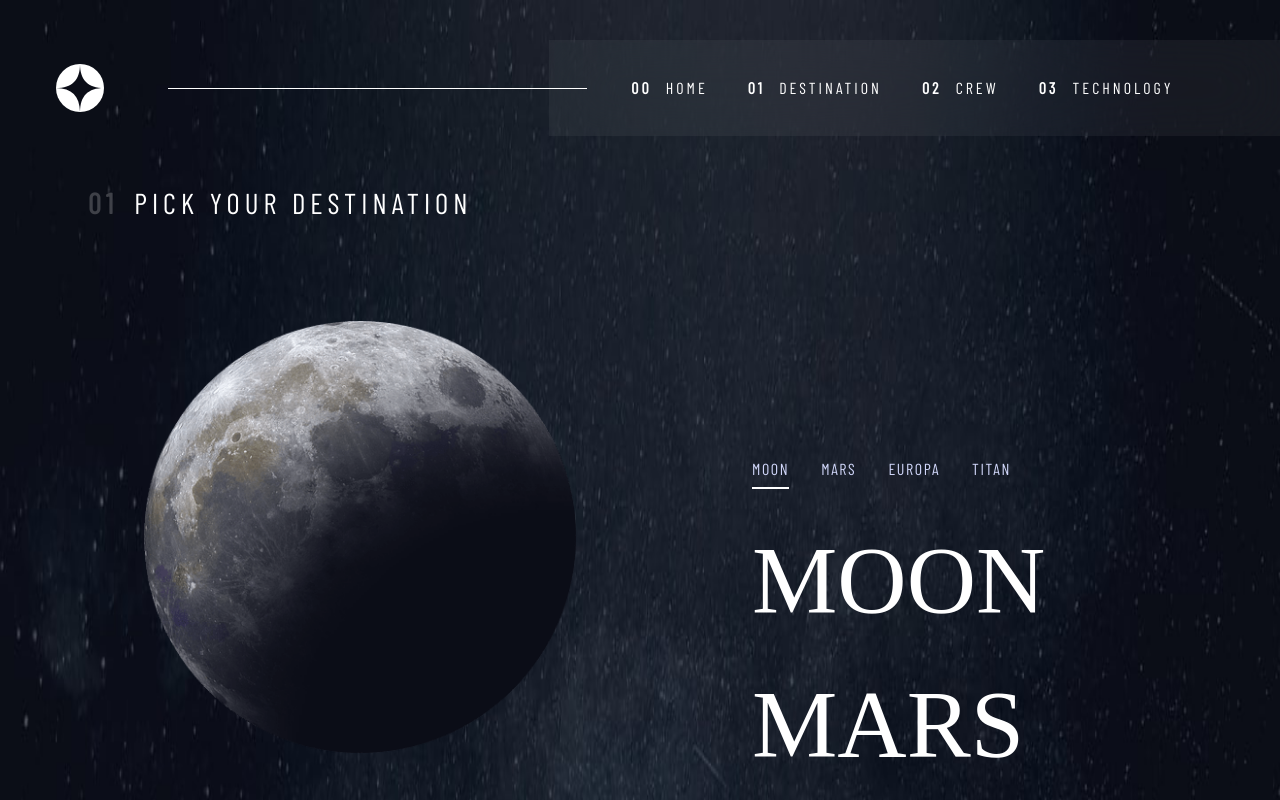
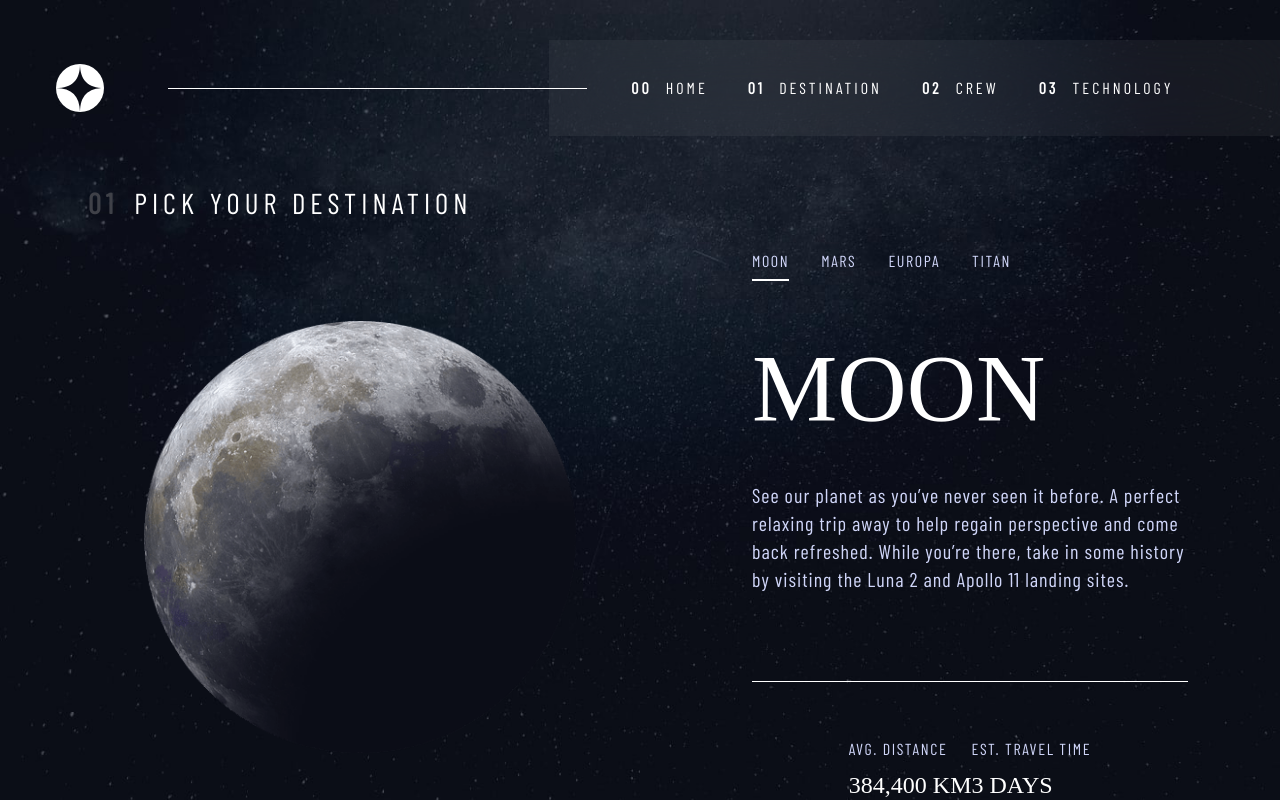
Before and after one commit to Hikmahx/space-tourism, a React (Create React App) app: page /destination in a window 1280 px wide. Shown: the top 800 px of the page. Built offline with nearby package versions, Linux system fonts and the light colour scheme; a web font is replaced by a local one.

Commit message:
style for align items for grid

```diff
--- a/public/css/_destination.scss
+++ b/public/css/_destination.scss
@@ -60,7 +60,59 @@
 }
 
 .tab-body{
+  display: grid;
+  grid-template-columns: 1fr;
+  grid-template-areas:"hd" "p" "lin" "info" ;
+
   .line{
+    grid-area: lin;
     height:0.1px;
   }
+
+  h2, p, .tab-info{
+    grid-column: 1;
+    opacity: 0;
+    transform: translateX(200%);
+
+    @media(max-width:640px){
+      flex-direction: column;
+    }
+    &.active{
+      opacity: 1;
+      transform: translateX(0%);
+    }
+  }
+
+  h2{
+    grid-area: hd;
+    transition:opacity 0.4s, transform 0.6s 0.1s cubic-bezier(0.54, 0.24, 0.62, 0.8);
+  }
+
+  p{
+    grid-area: p;
+    transition:opacity 0.4s, transform 0.6s 0.3s  cubic-bezier(0.54, 0.24, 0.62, 0.8);
+  }
+
+  .tab-info{
+    grid-area: info;
+    transition:opacity 0.4s, transform 0.6s 0.5s cubic-bezier(0.54, 0.24, 0.62, 0.8);
+  }
 }
+
+.img-wrapper{
+  display: grid;
+  grid-area: "img";
+
+  img{
+    grid-area: img;
+    opacity: 0;
+    transform: translateX(-200%);
+    transition:opacity 0.4s, transform 0.6s cubic-bezier(0.54, 0.24, 0.62, 0.8);
+
+    &.active{
+      opacity: 1;
+      transform: translateX(0%);
+      transition:opacity 0.4s, transform 0.6s cubic-bezier(0.54, 0.24, 0.62, 0.8);
+    }
+  }
+}
--- a/public/css/style.css
+++ b/public/css/style.css
@@ -232,7 +232,98 @@
   width: 100%;
 }
 
+.tab-body {
+  display: -ms-grid;
+  display: grid;
+  -ms-grid-columns: 1fr;
+      grid-template-columns: 1fr;
+      grid-template-areas: "hd" "p" "lin" "info";
+}
+
 .tab-body .line {
+  -ms-grid-row: 3;
+  -ms-grid-column: 1;
+  grid-area: lin;
   height: 0.1px;
 }
+
+.tab-body h2, .tab-body p, .tab-body .tab-info {
+  -ms-grid-column: 1;
+  grid-column: 1;
+  opacity: 0;
+  -webkit-transform: translateX(200%);
+          transform: translateX(200%);
+}
+
+@media (max-width: 640px) {
+  .tab-body h2, .tab-body p, .tab-body .tab-info {
+    -webkit-box-orient: vertical;
+    -webkit-box-direction: normal;
+        -ms-flex-direction: column;
+            flex-direction: column;
+  }
+}
+
+.tab-body h2.active, .tab-body p.active, .tab-body .tab-info.active {
+  opacity: 1;
+  -webkit-transform: translateX(0%);
+          transform: translateX(0%);
+}
+
+.tab-body h2 {
+  -ms-grid-row: 1;
+  -ms-grid-column: 1;
+  grid-area: hd;
+  -webkit-transition: opacity 0.4s, -webkit-transform 0.6s 0.1s cubic-bezier(0.54, 0.24, 0.62, 0.8);
+  transition: opacity 0.4s, -webkit-transform 0.6s 0.1s cubic-bezier(0.54, 0.24, 0.62, 0.8);
+  transition: opacity 0.4s, transform 0.6s 0.1s cubic-bezier(0.54, 0.24, 0.62, 0.8);
+  transition: opacity 0.4s, transform 0.6s 0.1s cubic-bezier(0.54, 0.24, 0.62, 0.8), -webkit-transform 0.6s 0.1s cubic-bezier(0.54, 0.24, 0.62, 0.8);
+}
+
+.tab-body p {
+  -ms-grid-row: 2;
+  -ms-grid-column: 1;
+  grid-area: p;
+  -webkit-transition: opacity 0.4s, -webkit-transform 0.6s 0.3s cubic-bezier(0.54, 0.24, 0.62, 0.8);
+  transition: opacity 0.4s, -webkit-transform 0.6s 0.3s cubic-bezier(0.54, 0.24, 0.62, 0.8);
+  transition: opacity 0.4s, transform 0.6s 0.3s cubic-bezier(0.54, 0.24, 0.62, 0.8);
+  transition: opacity 0.4s, transform 0.6s 0.3s cubic-bezier(0.54, 0.24, 0.62, 0.8), -webkit-transform 0.6s 0.3s cubic-bezier(0.54, 0.24, 0.62, 0.8);
+}
+
+.tab-body .tab-info {
+  -ms-grid-row: 4;
+  -ms-grid-column: 1;
+  grid-area: info;
+  -webkit-transition: opacity 0.4s, -webkit-transform 0.6s 0.5s cubic-bezier(0.54, 0.24, 0.62, 0.8);
+  transition: opacity 0.4s, -webkit-transform 0.6s 0.5s cubic-bezier(0.54, 0.24, 0.62, 0.8);
+  transition: opacity 0.4s, transform 0.6s 0.5s cubic-bezier(0.54, 0.24, 0.62, 0.8);
+  transition: opacity 0.4s, transform 0.6s 0.5s cubic-bezier(0.54, 0.24, 0.62, 0.8), -webkit-transform 0.6s 0.5s cubic-bezier(0.54, 0.24, 0.62, 0.8);
+}
+
+.img-wrapper {
+  display: -ms-grid;
+  display: grid;
+  grid-area: "img";
+}
+
+.img-wrapper img {
+  grid-area: img;
+  opacity: 0;
+  -webkit-transform: translateX(-200%);
+          transform: translateX(-200%);
+  -webkit-transition: opacity 0.4s, -webkit-transform 0.6s cubic-bezier(0.54, 0.24, 0.62, 0.8);
+  transition: opacity 0.4s, -webkit-transform 0.6s cubic-bezier(0.54, 0.24, 0.62, 0.8);
+  transition: opacity 0.4s, transform 0.6s cubic-bezier(0.54, 0.24, 0.62, 0.8);
+  transition: opacity 0.4s, transform 0.6s cubic-bezier(0.54, 0.24, 0.62, 0.8), -webkit-transform 0.6s cubic-bezier(0.54, 0.24, 0.62, 0.8);
+}
+
+.img-wrapper img.active {
+  opacity: 1;
+  -webkit-transform: translateX(0%);
+          transform: translateX(0%);
+  -webkit-transition: opacity 0.4s, -webkit-transform 0.6s cubic-bezier(0.54, 0.24, 0.62, 0.8);
+  transition: opacity 0.4s, -webkit-transform 0.6s cubic-bezier(0.54, 0.24, 0.62, 0.8);
+  transition: opacity 0.4s, transform 0.6s cubic-bezier(0.54, 0.24, 0.62, 0.8);
+  transition: opacity 0.4s, transform 0.6s cubic-bezier(0.54, 0.24, 0.62, 0.8), -webkit-transform 0.6s cubic-bezier(0.54, 0.24, 0.62, 0.8);
+}
 /*# sourceMappingURL=style.css.map */
```
Also changed, not shown: 1 other file (tests, documents, lock files or other folders).
